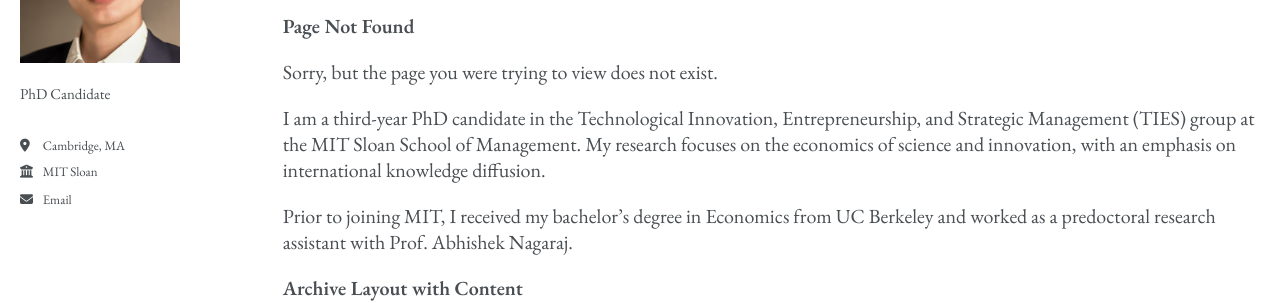
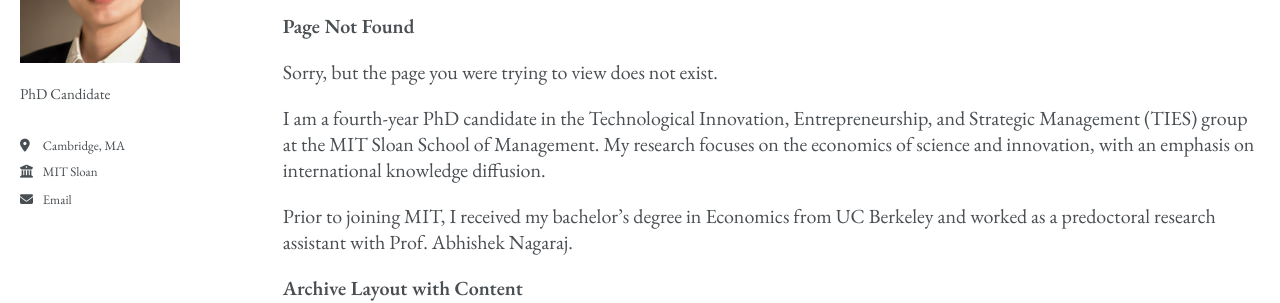
Before and after one commit to hyyao223/hyyao223.github.io, a Jekyll site: the page built from _pages/sitemap.md, in a window 1280 px wide. Shown: the part 247-550 px from the top of the page. Built offline with Jekyll 4.4.1, drawn with Linux system fonts in a browser that asks for light colours; nearby versions of some CDN libraries; emoji names are drawn with the system emoji font; some of the changed text lies outside the part shown.

Commit message:
Link EMNLP, HHAI, and RSO paper PDFs; update to fourth-year
Hovering an entry no longer underlines the citeline next to the title.

Co-Authored-By: Claude Opus 5.5 <noreply@anthropic.com>

```diff
--- a/_sass/_custom.scss
+++ b/_sass/_custom.scss
@@ -15,3 +15,8 @@
     padding-right: 0 !important;
   }
 }
+
+/* Only the linked title is underlined, not the citeline beside it */
+.archive__item:hover .archive__item-title {
+  text-decoration: none;
+}
```
Also changed, not shown: _pages/about.md (+1 -1 lines), _publications/Yao_2025_RSO.md (+1 -0 lines), _publications/Yao_2026_EMNLP.md (+1 -0 lines), _publications/Yao_2026_HHAI.md (+1 -0 lines), 3 other files.
